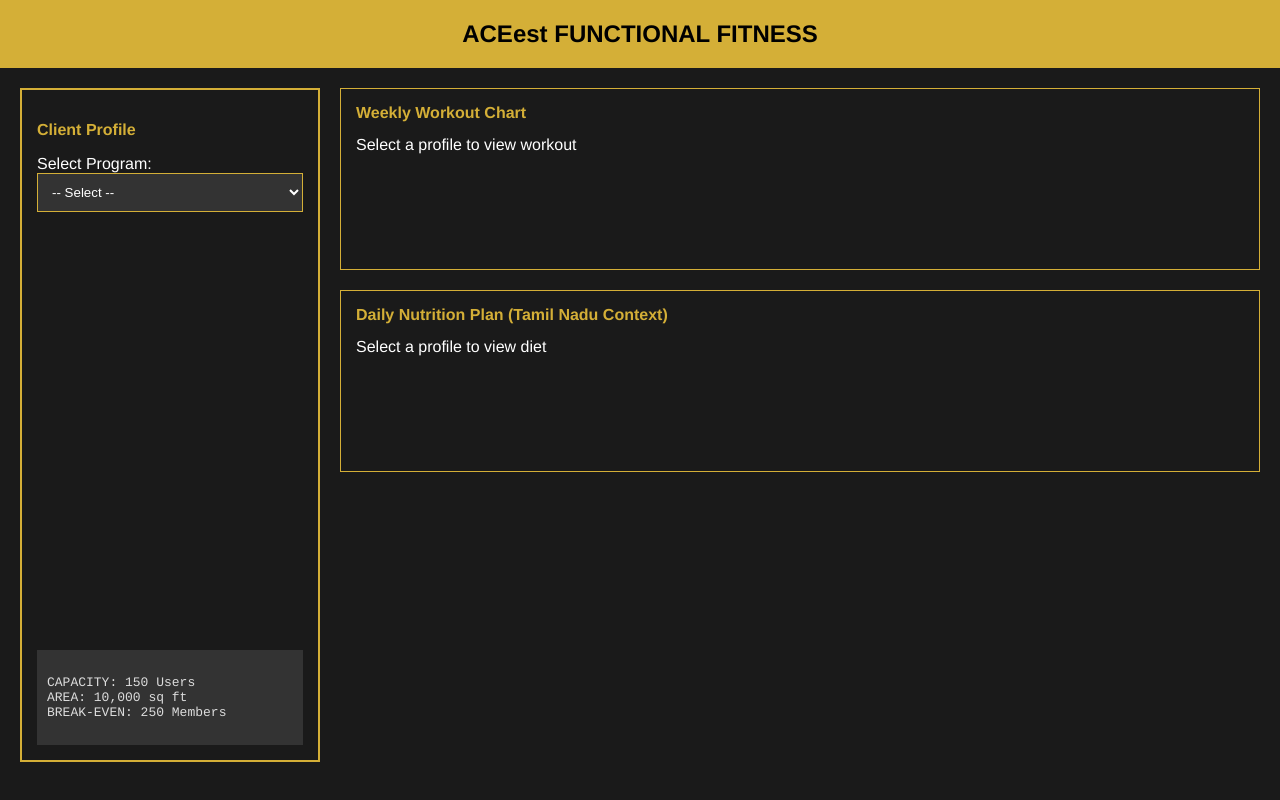
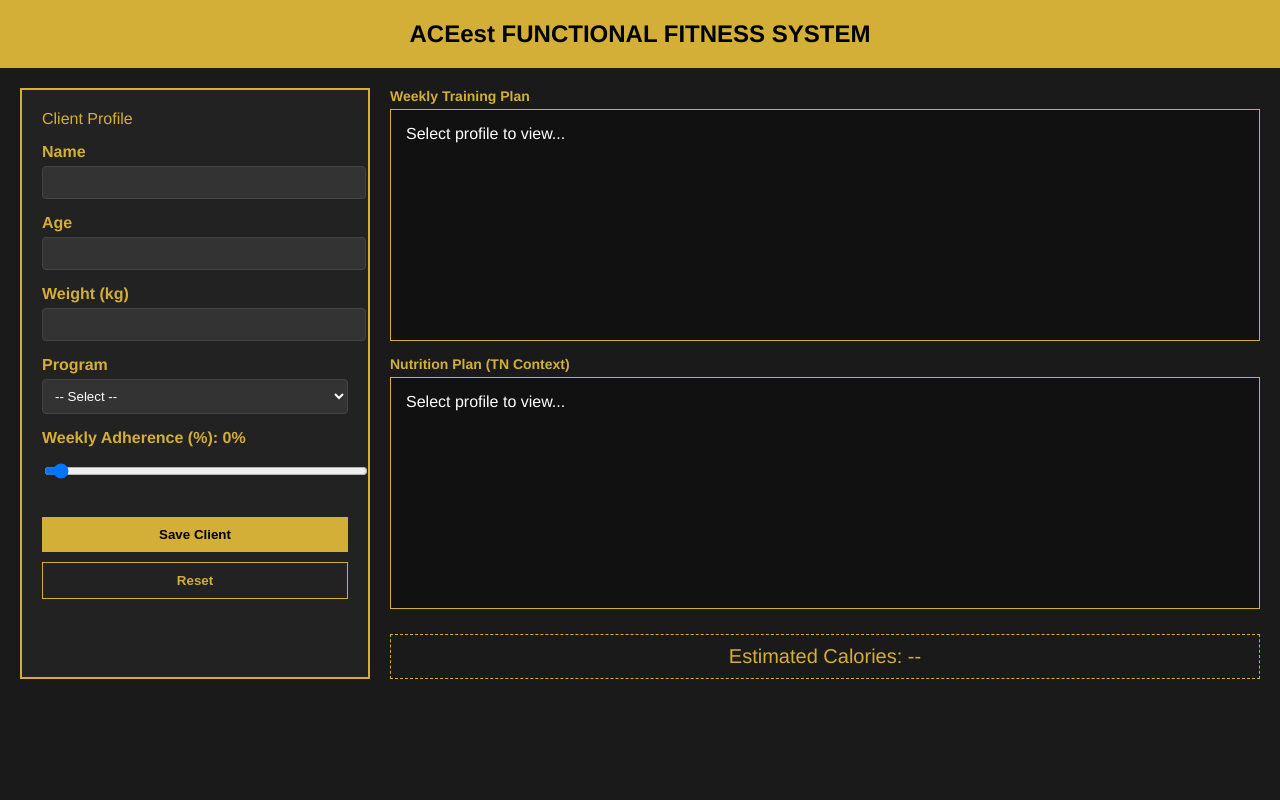
Before and after one commit to 2024ht66529-Abhijat/Assign2_ACEest, a Flask app: page / in a window 1280 px wide. Run offline with Flask 3, Linux system fonts and the light colour scheme.

Commit message:
commit v.1.1

```diff
--- a/app.py
+++ b/app.py
@@ -2,53 +2,51 @@ from flask import Flask, render_template, request, jsonify
 
 app = Flask(__name__)
 
-PROGRAM_DATA = {
+# Data combined from your latest Tkinter update
+PROGRAMS = {
     "Fat Loss (FL)": {
-        "workout": "Mon: 5x5 Back Squat + AMRAP\nTue: EMOM 20min Assault Bike\nWed: Bench Press + 21-15-9\nThu: 10RFT Deadlifts/Box Jumps\nFri: 30min Active Recovery",
-        "diet": "B: 3 Egg Whites + Oats Idli\nL: Grilled Chicken + Brown Rice\nD: Fish Curry + Millet Roti\nTarget: 2,000 kcal",
-        "color": "#e74c3c"
+        "workout": "Mon: Back Squat 5x5 + Core\nTue: EMOM 20min Assault Bike\nWed: Bench Press + 21-15-9\nThu: Deadlift + Box Jumps\nFri: Zone 2 Cardio 30min",
+        "diet": "Breakfast: Egg Whites + Oats\nLunch: Grilled Chicken + Brown Rice\nDinner: Fish Curry + Millet Roti\nTarget: ~2000 kcal",
+        "color": "#e74c3c",
+        "calorie_factor": 22
     },
     "Muscle Gain (MG)": {
         "workout": "Mon: Squat 5x5\nTue: Bench 5x5\nWed: Deadlift 4x6\nThu: Front Squat 4x8\nFri: Incline Press 4x10\nSat: Barbell Rows 4x10",
-        "diet": "B: 4 Eggs + PB Oats\nL: Chicken Biryani (250g Chicken)\nD: Mutton Curry + Jeera Rice\nTarget: 3,200 kcal",
-        "color": "#2ecc71"
+        "diet": "Breakfast: Eggs + Peanut Butter Oats\nLunch: Chicken Biryani\nDinner: Mutton Curry + Rice\nTarget: ~3200 kcal",
+        "color": "#2ecc71",
+        "calorie_factor": 35
     },
     "Beginner (BG)": {
-        "workout": "Circuit Training: Air Squats, Ring Rows, Push-ups.\nFocus: Technique Mastery & Form (90% Threshold)",
-        "diet": "Balanced Tamil Meals: Idli-Sambar, Rice-Dal, Chapati.\nProtein: 120g/day",
-        "color": "#3498db"
+        "workout": "Full Body Circuit:\n- Air Squats\n- Ring Rows\n- Push-ups\nFocus: Technique & Consistency",
+        "diet": "Balanced Tamil Meals\nIdli / Dosa / Rice + Dal\nProtein Target: 120g/day",
+        "color": "#3498db",
+        "calorie_factor": 26
     }
 }
 
 @app.route('/')
 def index():
-    return render_template('index.html', programs=PROGRAM_DATA)
+    return render_template('index.html', programs=PROGRAMS)
 
-@app.route('/get_plan/<program_name>')
-def get_plan(program_name):
-    plan = PROGRAM_DATA.get(program_name)
-    if plan:
-        return jsonify(plan)
-    return jsonify({"error": "Plan not found"}), 404
+@app.route('/calculate', methods=['POST'])
+def calculate():
+    data = request.json
+    program_key = data.get('program')
+    weight = float(data.get('weight', 0))
 
+    program = PROGRAMS.get(program_key)
+    if not program:
+        return jsonify({"error": "Invalid program"}), 400
 
-@app.route('/login', methods=['GET', 'POST'])
-def login():
-    if request.method == 'POST':
-        username = request.form.get('username')
-        password = request.form.get('password')
-        # For demo purposes, accept any non-empty credentials
-        if username and password:
-            return jsonify({"message": f"Welcome, {username}!"})
-        return jsonify({"error": "Invalid credentials"}), 401
-    # For GET requests, return a simple HTML login form
-    return '''
-        <form method="post">
-            <label>Username:</label><input type="text" name="username"><br>
-            <label>Password:</label><input type="password" name="password"><br>
-            <input type="submit" value="Login">
-        </form>
-    '''
+    # Matching your self.weight_var.get() * data["calorie_factor"] logic
+    calories = int(weight * program['calorie_factor']) if weight > 0 else "--"
+
+    return jsonify({
+        "workout": program['workout'],
+        "diet": program['diet'],
+        "color": program['color'],
+        "calories": calories
+    })
 
 if __name__ == '__main__':
     app.run(debug=True)
--- a/templates/index.html
+++ b/templates/index.html
@@ -1,122 +1,86 @@
 <!DOCTYPE html>
-<html lang="en">
+<html>
 <head>
-    <meta charset="UTF-8">
-    <title>ACEest Fitness and Gym</title>
+    <title>ACEest Fitness & Performance</title>
     <style>
-        :root { --gold: #d4af37; --dark: #1a1a1a; }
-        body {
-            background-color: var(--dark);
-            color: white;
-            font-family: Helvetica, sans-serif;
-            margin: 0;
-        }
-        .header {
-            background-color: var(--gold);
-            color: black;
-            padding: 20px;
-            text-align: center;
-            font-weight: bold;
-            font-size: 24px;
-        }
-        .main-container {
-            display: grid;
-            grid-template-columns: 300px 1fr;
-            gap: 20px;
-            padding: 20px;
-        }
-        /* Left Panel Styling */
-        .left-panel {
-            border: 2px solid var(--gold);
-            padding: 15px;
-            display: flex;
-            flex-direction: column;
-            justify-content: space-between;
-            height: 80vh;
-        }
-        .metrics {
-            background: #333;
-            color: #ddd;
-            font-family: Courier;
-            padding: 10px;
-            font-size: 13px;
-            white-space: pre-wrap;
-        }
-        /* Right Panel Styling */
-        .panel-box {
-            border: 1px solid var(--gold);
-            padding: 15px;
-            margin-bottom: 20px;
-            min-height: 150px;
-        }
-        .panel-title {
-            color: var(--gold);
-            font-weight: bold;
-            margin-bottom: 10px;
-        }
-        .content-text {
-            white-space: pre-wrap;
-            line-height: 1.6;
-        }
-        select {
-            width: 100%;
-            padding: 10px;
-            background: #333;
-            color: white;
-            border: 1px solid var(--gold);
-        }
+        :root { --gold: #d4af37; --dark: #1a1a1a; --panel: #222; }
+        body { background: var(--dark); color: white; font-family: Helvetica, Arial; margin: 0; }
+        .header { background: var(--gold); color: black; padding: 20px; text-align: center; font-weight: bold; font-size: 24px; }
+
+        .main { display: grid; grid-template-columns: 350px 1fr; gap: 20px; padding: 20px; }
+
+        /* Left Panel - Client Profile */
+        .left-panel { border: 2px solid var(--gold); padding: 20px; background: var(--panel); }
+        .input-group { margin-bottom: 15px; }
+        label { display: block; margin-bottom: 5px; color: var(--gold); font-weight: bold; }
+        input, select { width: 100%; padding: 8px; background: #333; border: 1px solid #444; color: white; border-radius: 4px; }
+
+        /* Right Panel - Details */
+        .right-panel { display: flex; flex-direction: column; gap: 15px; }
+        .text-block { border: 1px solid var(--gold); background: #111; padding: 15px; height: 200px; overflow-y: auto; white-space: pre-wrap; }
+        .block-title { color: var(--gold); font-size: 14px; font-weight: bold; margin-bottom: 5px; }
+        .kcal-display { font-size: 20px; color: var(--gold); text-align: center; margin-top: 10px; border: 1px dashed var(--gold); padding: 10px; }
+
+        button { width: 100%; padding: 10px; margin-top: 10px; cursor: pointer; font-weight: bold; }
+        .btn-save { background: var(--gold); border: none; }
+        .btn-reset { background: transparent; border: 1px solid var(--gold); color: var(--gold); }
     </style>
 </head>
 <body>
-    <div class="header">ACEest FUNCTIONAL FITNESS</div>
-
-    <div class="main-container">
-        <!-- Sidebar -->
+    <div class="header">ACEest FUNCTIONAL FITNESS SYSTEM</div>
+    <div class="main">
         <div class="left-panel">
-            <div>
-                <p style="color: var(--gold); font-weight: bold;">Client Profile</p>
-                <label for="progSelect">Select Program:</label>
-                <select id="progSelect" onchange="updateDisplay()">
+            <div class="panel-title" style="color:var(--gold); margin-bottom:15px;">Client Profile</div>
+            <div class="input-group"><label>Name</label><input type="text" id="name"></div>
+            <div class="input-group"><label>Age</label><input type="number" id="age"></div>
+            <div class="input-group"><label>Weight (kg)</label><input type="number" id="weight" oninput="updateUI()"></div>
+            <div class="input-group">
+                <label>Program</label>
+                <select id="program" onchange="updateUI()">
                     <option value="">-- Select --</option>
-                    {% for name in programs %}
-                        <option value="{{ name }}">{{ name }}</option>
-                    {% endfor %}
+                    {% for p in programs %}<option value="{{p}}">{{p}}</option>{% endfor %}
                 </select>
             </div>
-            <div class="metrics">
-CAPACITY: 150 Users
-AREA: 10,000 sq ft
-BREAK-EVEN: 250 Members
+            <div class="input-group">
+                <label>Weekly Adherence (%): <span id="adhVal">0</span>%</label>
+                <input type="range" id="adherence" min="0" max="100" value="0" oninput="document.getElementById('adhVal').innerText=this.value">
             </div>
+            <button class="btn-save" onclick="alert('Client Saved Locally!')">Save Client</button>
+            <button class="btn-reset" onclick="location.reload()">Reset</button>
         </div>
 
-        <!-- Content Area -->
         <div class="right-panel">
-            <div class="panel-box">
-                <div class="panel-title">Weekly Workout Chart</div>
-                <div id="workoutText" class="content-text">Select a profile to view workout</div>
+            <div>
+                <div class="block-title">Weekly Training Plan</div>
+                <div id="workout" class="text-block">Select profile to view...</div>
             </div>
-            <div class="panel-box">
-                <div class="panel-title">Daily Nutrition Plan (Tamil Nadu Context)</div>
-                <div id="dietText" class="content-text">Select a profile to view diet</div>
+            <div>
+                <div class="block-title">Nutrition Plan (TN Context)</div>
+                <div id="diet" class="text-block">Select profile to view...</div>
             </div>
+            <div id="calories" class="kcal-display">Estimated Calories: --</div>
         </div>
     </div>
 
     <script>
-        async function updateDisplay() {
-            const val = document.getElementById('progSelect').value;
-            if (!val) return;
+        async function updateUI() {
+            const program = document.getElementById('program').value;
+            const weight = document.getElementById('weight').value;
+            if (!program) return;
 
-            // Use standard JS template literals for the fetch call
-            const response = await fetch(`/get_plan/${encodeURIComponent(val)}`);
-            const data = await response.json();
+            const res = await fetch('/calculate', {
+                method: 'POST',
+                headers: {'Content-Type': 'application/json'},
+                body: JSON.stringify({ program, weight })
+            });
+            const data = await res.json();
 
-            const workLabel = document.getElementById('workoutText');
-            workLabel.innerText = data.workout;
-            workLabel.style.color = data.color;
+            const workBox = document.getElementById('workout');
+            workBox.innerText = data.workout;
+            workBox.style.color = data.color;
 
-            document.getElementById('dietText').innerText = data.diet;
+            document.getElementById('diet').innerText = data.diet;
+            document.getElementById('calories').innerText = `Estimated Calories: ${data.calories} kcal`;
         }
     </script>
 </body>
```
Also changed, not shown: tests/test_app.py (+18 -33 lines), 5 other files.
